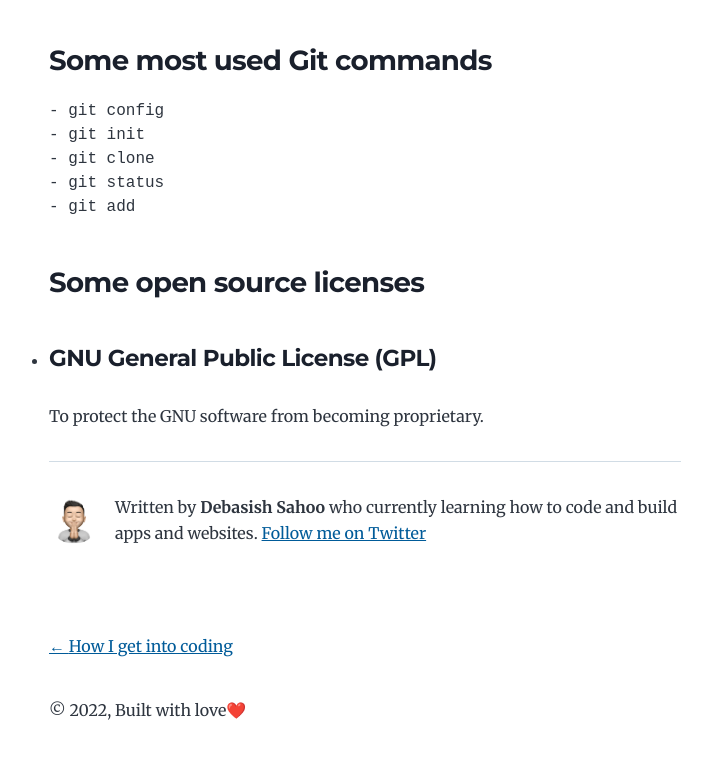
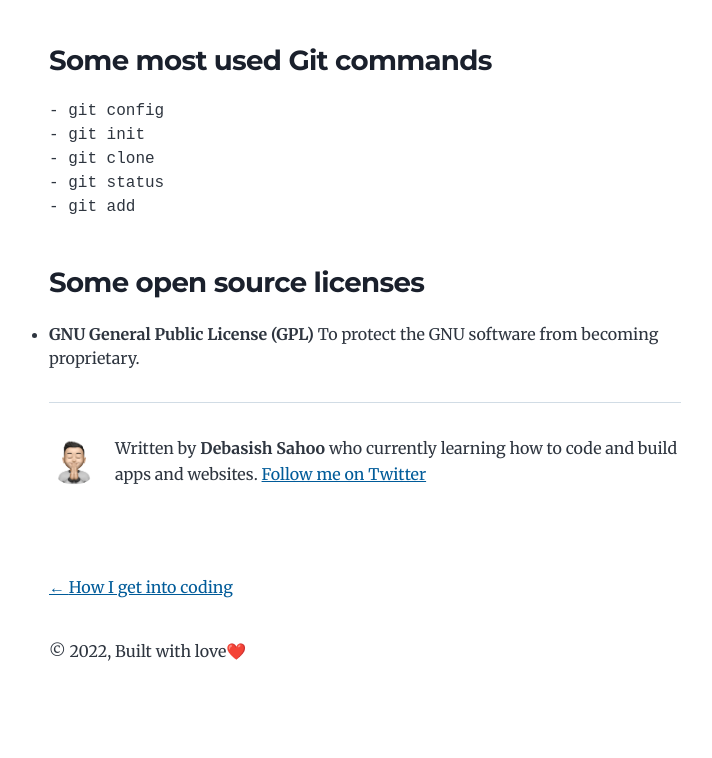
Before and after one commit to DebasishSahoo10/personal-blog, a Gatsby site: page /hello-world/ in a window 1280 px wide. Shown: the part 924-1682 px from the top of the page, without its empty margins (275-987 px from the left). After the commit the page ends 1651 px from the top, so only its background shows below. Built offline with nearby package versions, Linux system fonts and the light colour scheme; Gatsby itself is replaced by a stand-in of ours; some packages are replaced by stand-ins of ours; code samples lack their colours.

Commit message:
fix : fixed headings issue
removed type 5 headings - used bold lettering instead

```diff
--- a/content/blog/hello-world/index.md
+++ b/content/blog/hello-world/index.md
@@ -25,5 +25,5 @@ Git branching is a way to make changes to the existing code without affecting (o
     - git add
 
 ### Some open source licenses
-- #### GNU General Public License (GPL)
+- **GNU General Public License (GPL)**
 To protect the GNU software from becoming proprietary.
```
